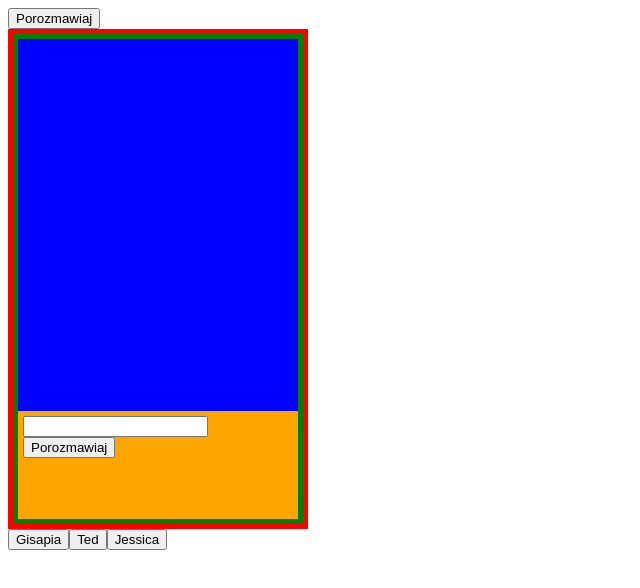
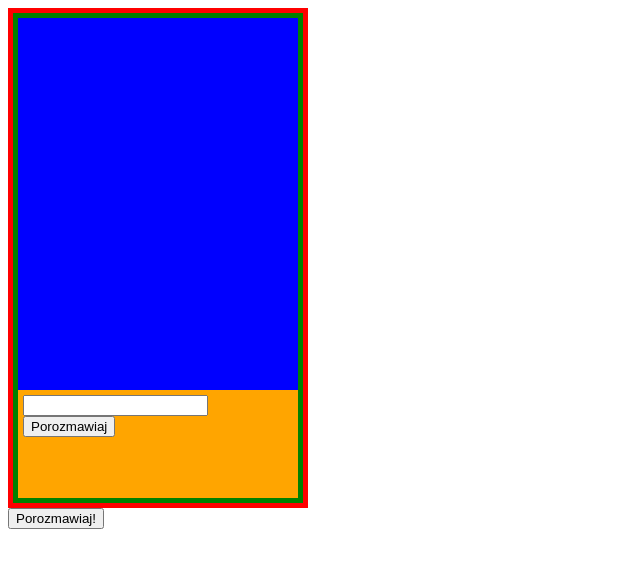
Before and after one commit to damian-lis/Talk-to-Gisapia-and-the-Others, a plain HTML site: page index.html in a window 1280 px wide. Both pictures are taken after a click on the button "Gisapia". Shown: the whole page, without its empty margins (0-640 px from the left). Drawn offline with Linux system fonts and the light colour scheme.

Commit message:
Partly modified logic for SelectCharUI.js, index.js and remove start button from index.html

```diff
--- a/SelectCharUI.js
+++ b/SelectCharUI.js
@@ -1,48 +1,47 @@
 export default class SelectCharUI {
-  constructor(container) {
-    const root = this.createRoot()
-    this.createButtons(root)
-    this.attachToContainer(container, root)
-    this.subscribers = []
+  constructor({ container, charNames }) {
+    this.charButtons = this.createButtons(charNames, 'selectChar')
+    this.startButton = this.createButton('Porozmawiaj!', 'charTalking')
+    this.attachToContainer(container, ...this.charButtons, this.startButton)
+    this.subscribers = {}
   }
 
-  createRoot() {
-    const root = document.createElement('div')
-    return root
+  createButtons(charNames, type) {
+    const buttons = []
+    charNames.map((character) =>
+      buttons.push(this.createButton(character, type))
+    )
+    return buttons
   }
 
-  createButtons(root) {
-    root.appendChild(this.createButton('Gisapia'))
-    root.appendChild(this.createButton('Ted'))
-    root.appendChild(this.createButton('Jessica'))
+  attachToContainer(container, ...elements) {
+    console.log(elements)
+    const parent = document.querySelector(container)
+    elements.map((element) => parent.appendChild(element))
   }
 
-  attachToContainer(container, root) {
-    document.querySelector(container).appendChild(root)
+  deleteButton(buttonName) {
+    switch (buttonName) {
+      case 'charButton':
+        return this.charButtons.map((button) => button.remove())
+
+      case 'startButton':
+        return this.startButton.remove()
+    }
   }
 
-  // removeActive() {
-  //   document.querySelectorAll('button').forEach((button) => {
-  //     button.classList.remove('active')
-  //   })
-  // }
-
-  // addActive(btn) {
-  //   btn.classList.add('active')
-  // }
-
-  createButton(name) {
-    const button = document.createElement('button')
+  createButton(name, type) {
+    let button
+    button = document.createElement('button')
     button.textContent = name
     button.addEventListener('click', () => {
-      this.subscribers.forEach((s) => s(name))
-      // this.removeActive()
-      // this.addActive(button)
+      this.subscribers[type](name)
     })
     return button
   }
 
-  subscribe(subscriber) {
-    this.subscribers.push(subscriber)
+  subscribe(subscriber, name) {
+    this.subscribers[name] = subscriber
+    console.log(this.subscribers)
   }
 }
--- a/index.html
+++ b/index.html
@@ -8,7 +8,7 @@
 </head>
 <body>
 
-    <button id="start-talking">Porozmawiaj</button>
+
 
     <div class="messenger">
         <div class="messenger-inner">
@@ -20,6 +20,8 @@
             </div>
         </div>
     </div>
+
+    <div class="selectCharUI-container"></div>
     <script type="module" src="index.js"></script>
 </body>
 </html>
--- a/index.js
+++ b/index.js
@@ -6,20 +6,25 @@ import Screen from './Screen.js'
 import messageWrapper from './helpers/messageWrapper.js'
 import categories from './seeds/categories.js'
 
+const selectCharUISettings = {
+  container: '.selectCharUI-container',
+  charNames: ['Gisapia', 'Ted', 'Jessica'],
+}
+
 const memory = new Memory(categories)
-const selectCharUi = new SelectCharUI('body')
+const selectCharUi = new SelectCharUI(selectCharUISettings)
 const charsFactory = new CharsFactory()
 const inputPanelUI = new InputPanelUI('.messenger-input-container')
 const screen = new Screen('.messenger-screen-container')
 
 selectCharUi.subscribe((charName) => {
+  selectCharUi.deleteButton('charButton')
   const character = charsFactory.getChar(charName)
   memory.setSelectedChar(character)
-})
-
-const startTalkingBtn = document.querySelector('#start-talking')
+}, 'selectChar')
 
 const handleCharTalking = async () => {
+  selectCharUi.deleteButton('startButton')
   const character = memory.getChar()
 
   if (!character) {
@@ -44,7 +49,9 @@ const handleCharTalking = async () => {
   }
 }
 
-startTalkingBtn.addEventListener('click', handleCharTalking)
+// startTalkingBtn.addEventListener('click', handleCharTalking)
+
+selectCharUi.subscribe(handleCharTalking, 'charTalking')
 
 const handleUserTalking = (userMessage) => {
   memory.setUserMessage(userMessage)
```
